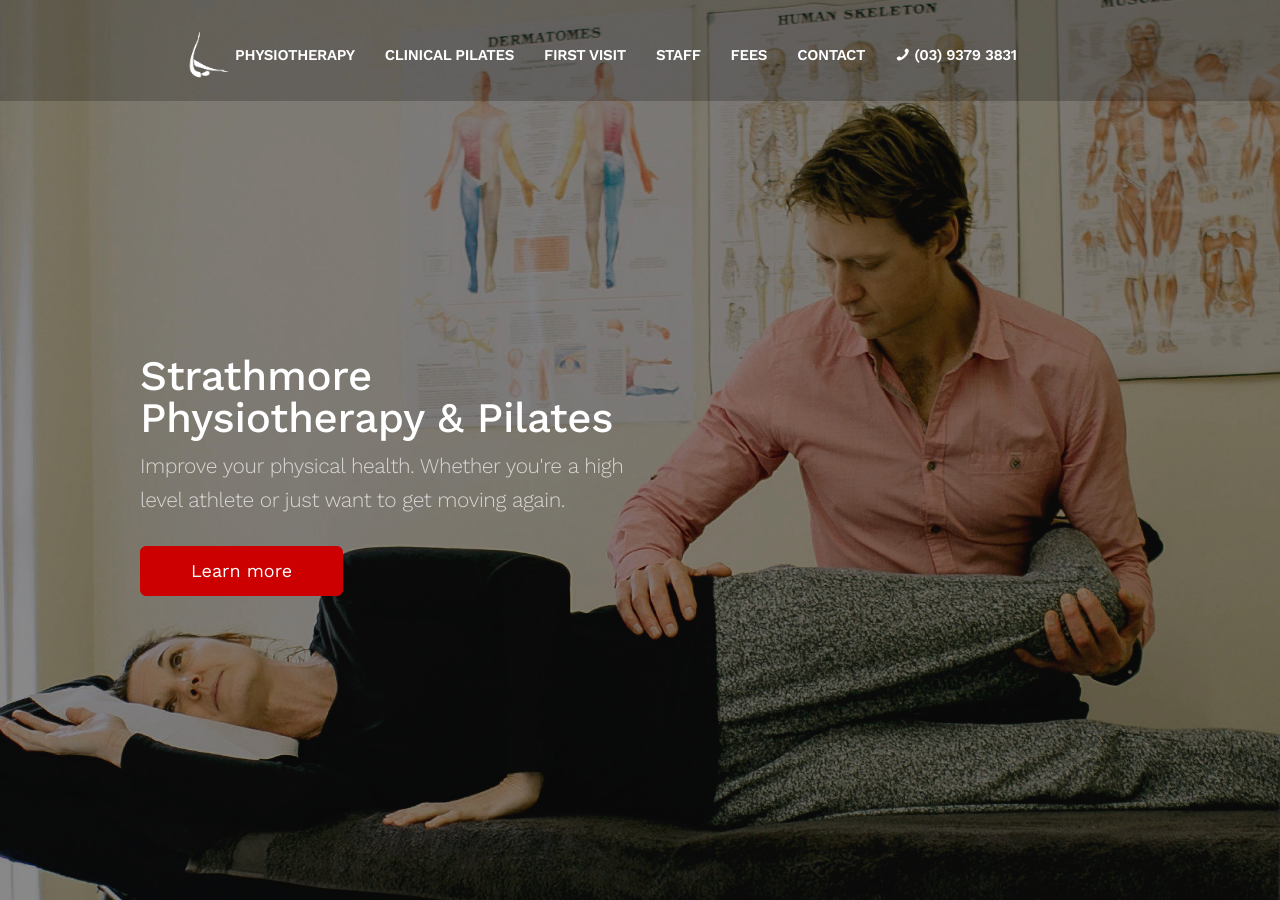
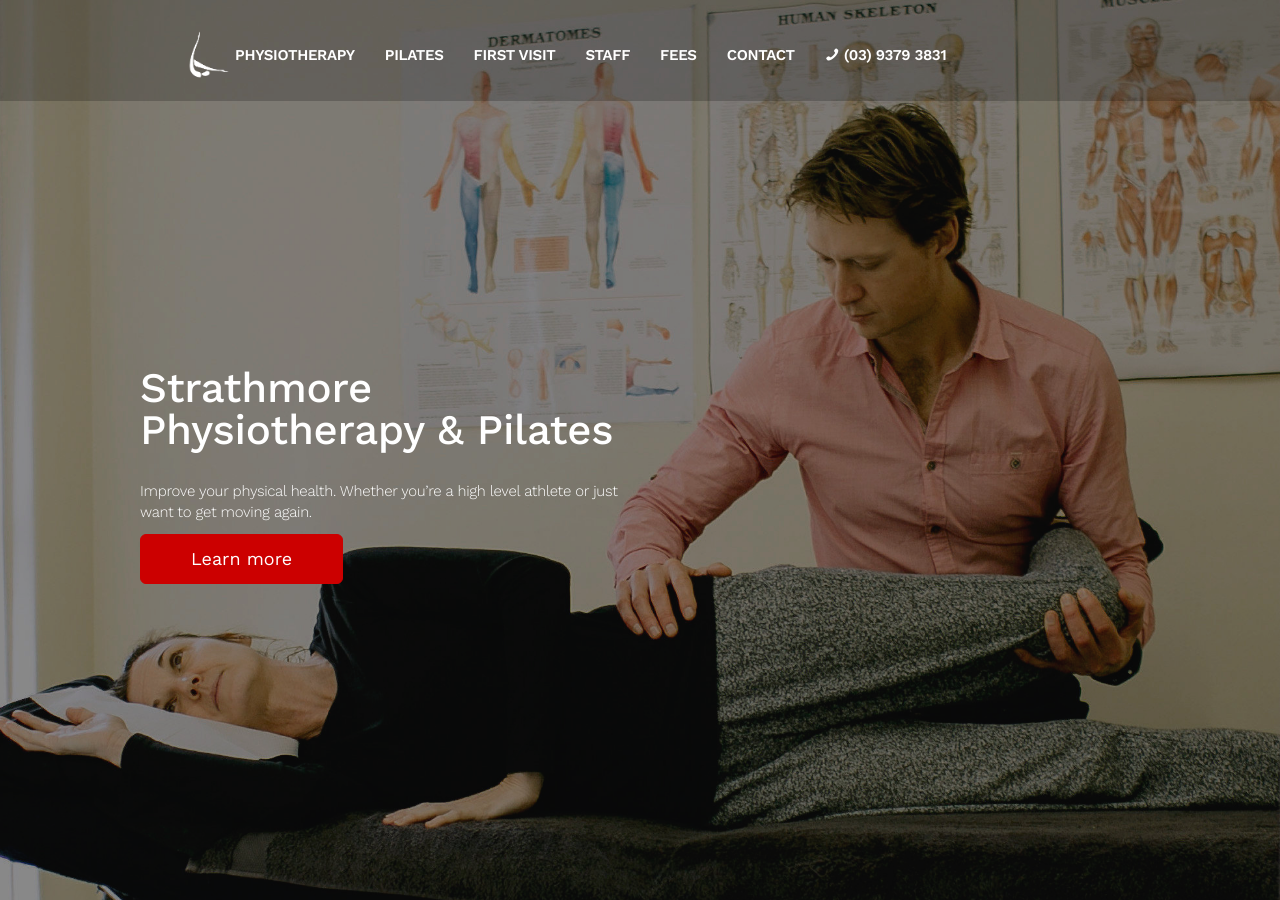
Before and after one commit to etikaj-digital/spp-website, a Jekyll site: the page built from index.md, in a window 1280 px wide and 900 px high. Built offline with Jekyll 4.4.1, drawn with Linux system fonts in a browser that asks for light colours.

Commit message:
Update and rename index.html to index.md

```diff
--- a/index.html
+++ b/index.md
@@ -3,7 +3,7 @@
 title: Strathmore Physiotherapy &amp; Pilates
 menu:
 - Physiotherapy
-- Clinical Pilates
+- Pilates
 - First Visit
 - Staff
 - Fees
```
